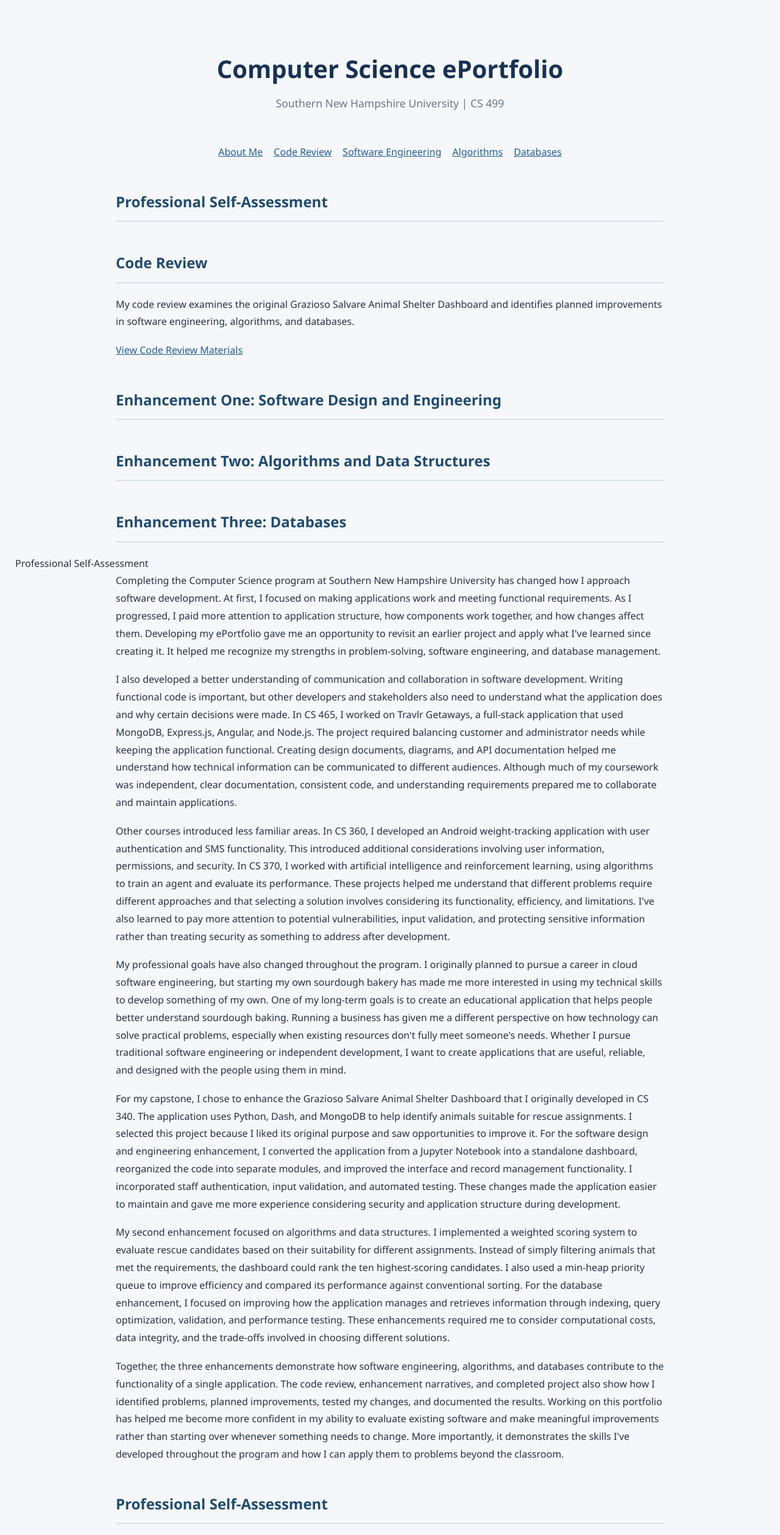
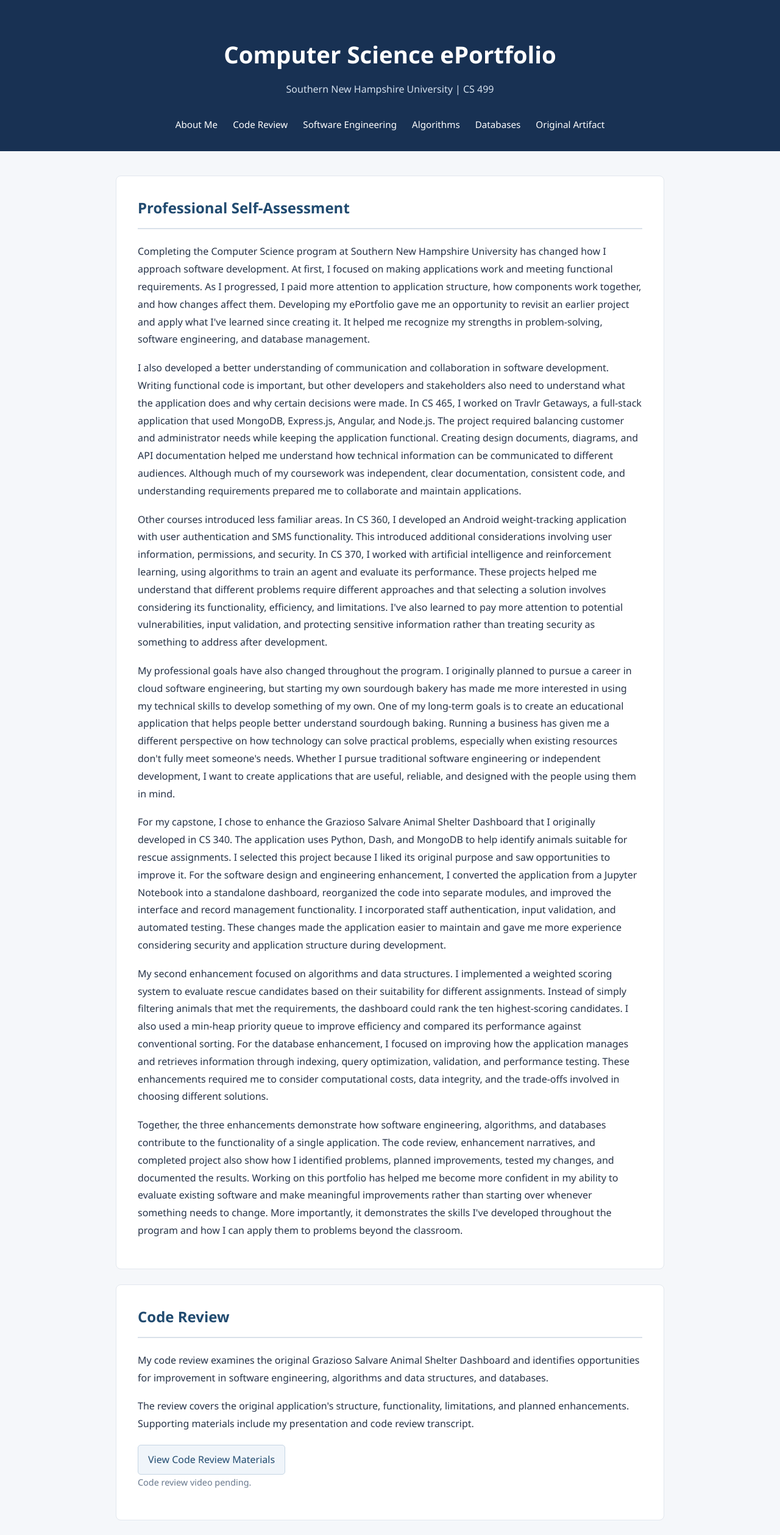
Before and after one commit to JenniferJSNHU/CS-499-ePortfolio, a plain HTML site: page index.html in a window 1280 px wide. Shown: the top 2518 px of the page at 61% size. Drawn offline with Linux system fonts and the light colour scheme.

Commit message:
Refactor HTML structure and improve styles

```diff
--- a/index.html
+++ b/index.html
@@ -1,6 +1,7 @@
 
 <!DOCTYPE html>
 <html lang="en">
+
 <head>
     <meta charset="UTF-8">
     <meta name="viewport" content="width=device-width, initial-scale=1.0">
@@ -11,42 +12,82 @@
             box-sizing: border-box;
         }
 
+        html {
+            scroll-behavior: smooth;
+        }
+
         body {
             font-family: "Segoe UI", Arial, sans-serif;
             background-color: #f5f7fa;
             color: #253247;
             line-height: 1.8;
             margin: 0;
-        padding: 50px 25px;
         }
 
-    h1, h2, p {
-        max-width: 900px;
-        margin-left: auto;
-        margin-right: auto;
+        header {
+            background-color: #183153;
+            color: white;
+            text-align: center;
+            padding: 55px 20px 30px;
         }
 
-    h1 {
-        color: #183153;
-        font-size: 2.5rem;
-        text-align: center;
-        margin-bottom: 5px;
+        header h1 {
+            font-size: 2.4rem;
+            margin: 0;
         }
 
-    h1 + p {
-        text-align: center;
-        color: #68788d;
-        font-size: 1.1rem;
-        margin-bottom: 50px;
+        header p {
+            color: #d5e0ed;
+            margin: 8px 0 0;
+        }
+
+        nav {
+            display: flex;
+            flex-wrap: wrap;
+            justify-content: center;
+            gap: 12px 25px;
+            margin-top: 30px;
+        }
+
+        nav a {
+            color: white;
+            text-decoration: none;
+            font-size: 0.95rem;
+            font-weight: 500;
+        }
+
+        nav a:hover {
+            color: #b8d7f0;
+            text-decoration: underline;
+        }
+
+        main {
+            max-width: 950px;
+            margin: 40px auto;
+            padding: 0 25px;
+        }
+
+        section {
+            background-color: white;
+            padding: 30px 35px;
+            margin-bottom: 25px;
+            border: 1px solid #e2e7ee;
+            border-radius: 8px;
         }
 
         h2 {
             color: #214b70;
             font-size: 1.5rem;
             border-bottom: 2px solid #d9e1ea;
-        padding-bottom: 10px;
-        margin-top: 45px;
-        margin-bottom: 20px;
+            padding-bottom: 12px;
+            margin-top: 0;
+            margin-bottom: 22px;
+        }
+
+        h3 {
+            color: #183153;
+            font-size: 1.15rem;
+            margin-bottom: 10px;
         }
 
         p {
@@ -63,47 +104,86 @@
             color: #173d63;
         }
 
-    @media (max-width: 600px) {
-        body {
-            padding: 25px 18px;
+        .links {
+            display: flex;
+            flex-wrap: wrap;
+            gap: 12px;
+            margin-top: 20px;
         }
 
-        h1 {
-            font-size: 2rem;
+        .links a {
+            display: inline-block;
+            padding: 9px 16px;
+            border: 1px solid #c5d5e4;
+            border-radius: 5px;
+            background-color: #f0f5fa;
+            color: #214b70;
+            text-decoration: none;
+            font-weight: 500;
+        }
+
+        .links a:hover {
+            background-color: #e1ecf6;
+        }
+
+        .note {
+            color: #68788d;
+            font-size: 0.9rem;
+        }
+
+        footer {
+            text-align: center;
+            color: #68788d;
+            padding: 20px;
+            font-size: 0.9rem;
+        }
+
+        @media (max-width: 600px) {
+            header {
+                padding: 35px 18px 25px;
+            }
+
+            header h1 {
+                font-size: 1.9rem;
+            }
+
+            main {
+                padding: 0 15px;
+            }
+
+            section {
+                padding: 22px 20px;
+            }
+
+            nav {
+                gap: 10px 18px;
             }
         }
     </style>
+</head>
 
-</head>
 <body>
+
+    <!-- portfolio header -->
+    <header>
         <h1>Computer Science ePortfolio</h1>
         <p>Southern New Hampshire University | CS 499</p>
 
-    <nav aria-label="Portfolio navigation" style="max-width: 900px; margin: 0 auto 35px; display: flex; flex-wrap: wrap; justify-content: center; gap: 18px;">
+        <nav aria-label="Portfolio navigation">
             <a href="#assessment">About Me</a>
             <a href="#code-review">Code Review</a>
             <a href="#engineering">Software Engineering</a>
             <a href="#algorithms">Algorithms</a>
             <a href="#databases">Databases</a>
+            <a href="#original">Original Artifact</a>
         </nav>
+    </header>
 
-     <h2 id="assessment">Professional Self-Assessment</h2>
+    <main>
 
-    <h2 id="code-review">Code Review</h2>
-
-    <p>
-        My code review examines the original Grazioso Salvare Animal
-        Shelter Dashboard and identifies planned improvements in
-        software engineering, algorithms, and databases.
-    </p>
-
-    <p>
-        <a href="https://github.com/JenniferJSNHU/CS-499-ePortfolio-Repository/tree/main/Code%20Review">
-            View Code Review Materials
-        </a>
-    </p>
-
-    <h2 id="engineering">Enhancement One: Software Design and Engineering</h2>  <h2 id="algorithms">Enhancement Two: Algorithms and Data Structures</h2>  <h2 id="databases">Enhancement Three: Databases</h2>Professional Self-Assessment</h2>
+        <!-- professional self-assessment -->
+        <section id="assessment">
+            <h2>Professional Self-Assessment</h2>
 
             <p>Completing the Computer Science program at Southern New Hampshire University has changed how I approach software development. At first, I focused on making applications work and meeting functional requirements. As I progressed, I paid more attention to application structure, how components work together, and how changes affect them. Developing my ePortfolio gave me an opportunity to revisit an earlier project and apply what I've learned since creating it. It helped me recognize my strengths in problem-solving, software engineering, and database management.</p>
 
@@ -118,14 +198,117 @@
             <p>My second enhancement focused on algorithms and data structures. I implemented a weighted scoring system to evaluate rescue candidates based on their suitability for different assignments. Instead of simply filtering animals that met the requirements, the dashboard could rank the ten highest-scoring candidates. I also used a min-heap priority queue to improve efficiency and compared its performance against conventional sorting. For the database enhancement, I focused on improving how the application manages and retrieves information through indexing, query optimization, validation, and performance testing. These enhancements required me to consider computational costs, data integrity, and the trade-offs involved in choosing different solutions.</p>
 
             <p>Together, the three enhancements demonstrate how software engineering, algorithms, and databases contribute to the functionality of a single application. The code review, enhancement narratives, and completed project also show how I identified problems, planned improvements, tested my changes, and documented the results. Working on this portfolio has helped me become more confident in my ability to evaluate existing software and make meaningful improvements rather than starting over whenever something needs to change. More importantly, it demonstrates the skills I've developed throughout the program and how I can apply them to problems beyond the classroom.</p>
+        </section>
 
+        <!-- code review -->
+        <section id="code-review">
+            <h2>Code Review</h2>
 
-     <h2 id="assessment">Professional Self-Assessment</h2>  <h2 id="code-review">Code Review</h2>  <h2 id="engineering">Enhancement One: Software Design and Engineering</h2>  <h2 id="algorithms">Enhancement Two: Algorithms and Data Structures</h2>  <h2 id="databases">Enhancement Three: Databases</h2>Code Review</h2>
+            <p>My code review examines the original Grazioso Salvare Animal Shelter Dashboard and identifies opportunities for improvement in software engineering, algorithms and data structures, and databases.</p>
 
-     <h2 id="assessment">Professional Self-Assessment</h2>  <h2 id="code-review">Code Review</h2>  <h2 id="engineering">Enhancement One: Software Design and Engineering</h2>  <h2 id="algorithms">Enhancement Two: Algorithms and Data Structures</h2>  <h2 id="databases">Enhancement Three: Databases</h2>Enhancement One: Software Design and Engineering</h2>
+            <p>The review covers the original application's structure, functionality, limitations, and planned enhancements. Supporting materials include my presentation and code review transcript.</p>
 
-     <h2 id="assessment">Professional Self-Assessment</h2>  <h2 id="code-review">Code Review</h2>  <h2 id="engineering">Enhancement One: Software Design and Engineering</h2>  <h2 id="algorithms">Enhancement Two: Algorithms and Data Structures</h2>  <h2 id="databases">Enhancement Three: Databases</h2>Enhancement Two: Algorithms and Data Structures</h2>
+            <div class="links">
+                <a href="https://github.com/JenniferJSNHU/CS-499-ePortfolio-Repository/tree/main/Code%20Review">
+                    View Code Review Materials
+                </a>
+            </div>
 
-     <h2 id="assessment">Professional Self-Assessment</h2>  <h2 id="code-review">Code Review</h2>  <h2 id="engineering">Enhancement One: Software Design and Engineering</h2>  <h2 id="algorithms">Enhancement Two: Algorithms and Data Structures</h2>  <h2 id="databases">Enhancement Three: Databases</h2>Enhancement Three: Databases</h2>
+            <p class="note">Code review video pending.</p>
+        </section>
+
+        <!-- software engineering enhancement -->
+        <section id="engineering">
+            <h2>Enhancement One: Software Design and Engineering</h2>
+
+            <p>This enhancement focuses on improving the structure, functionality, and maintainability of the Grazioso Salvare Animal Shelter Dashboard.</p>
+
+            <p>I converted the original Jupyter Notebook into a standalone Dash application and reorganized the code into separate modules. I also redesigned the dashboard interface and added functionality for managing animal records.</p>
+
+            <p>Additional improvements include staff authentication, input validation, and automated unit testing. These changes improved the application's organization and made it easier to maintain and expand.</p>
+
+            <div class="links">
+                <a href="https://github.com/JenniferJSNHU/CS-499-ePortfolio-Repository/tree/main/Enhancement%201%20-%20Software%20Engineering">
+                    View Enhancement One Files
+                </a>
+            </div>
+        </section>
+
+        <!-- algorithms enhancement -->
+        <section id="algorithms">
+            <h2>Enhancement Two: Algorithms and Data Structures</h2>
+
+            <p>This enhancement focuses on improving how the dashboard evaluates and ranks animals for different rescue assignments.</p>
+
+            <p>I developed a weighted scoring algorithm that evaluates rescue candidates based on breed and age. The scoring system ranks animals according to their suitability for water rescue, mountain rescue, and disaster tracking assignments.</p>
+
+            <p>I also implemented a min-heap priority queue using Python's heapq module to identify the ten highest-scoring candidates. This approach reduced unnecessary sorting and improved efficiency when processing larger datasets.</p>
+
+            <div class="links">
+                <a href="https://github.com/JenniferJSNHU/CS-499-ePortfolio-Repository/tree/main/Enhancement%202%20-%20Algorithms">
+                    View Enhancement Two Files
+                </a>
+            </div>
+        </section>
+
+        <!-- database enhancement -->
+        <section id="databases">
+            <h2>Enhancement Three: Databases</h2>
+
+            <p>This enhancement focuses on improving the efficiency, reliability, and security of database operations in the Grazioso Salvare Animal Shelter Dashboard.</p>
+
+            <p>I improved the MongoDB database functionality through indexing, query optimization, validation, and performance testing. These changes address the way the application retrieves, updates, and manages animal records.</p>
+
+            <p>I also compared indexed queries against collection scans to evaluate database performance. The supporting files include benchmark scripts, testing results, and documentation of the database improvements.</p>
+
+            <div class="links">
+                <a href="https://github.com/JenniferJSNHU/CS-499-ePortfolio-Repository/tree/main/Enhancement%203%20-%20Databases">
+                    View Enhancement Three Files
+                </a>
+            </div>
+        </section>
+
+        <!-- original project -->
+        <section id="original">
+            <h2>Original Artifact</h2>
+
+            <p>The original Grazioso Salvare Animal Shelter Dashboard was developed in CS 340: Client/Server Development.</p>
+
+            <p>The project used Python, Dash, and MongoDB to display animal shelter records and filter candidates for rescue assignments. This original version serves as the foundation for the three enhancements completed during CS 499.</p>
+
+            <div class="links">
+                <a href="https://github.com/JenniferJSNHU/CS-499-ePortfolio-Repository/tree/main/Original%20Artifact">
+                    View Original Project
+                </a>
+            </div>
+        </section>
+
+        <!-- completed application -->
+        <section id="dashboard">
+            <h2>Completed Dashboard</h2>
+
+            <p>The completed Grazioso Salvare Animal Shelter Dashboard combines the software engineering, algorithm, and database enhancements into one application.</p>
+
+            <div class="links">
+                <a href="https://grazioso-salvare-dashboard.onrender.com"
+                   target="_blank" rel="noopener noreferrer">
+                    View Live Dashboard
+                </a>
+
+                <a href="https://github.com/JenniferJSNHU/Grazioso-Salvare-Dashboard"
+                   target="_blank" rel="noopener noreferrer">
+                    View Final Source Code
+                </a>
+            </div>
+        </section>
+
+    </main>
+
+    <!-- footer -->
+    <footer>
+        <p>CS 499 Computer Science ePortfolio</p>
+        <p>Southern New Hampshire University</p>
+    </footer>
+
 </body>
 </html>
```
Lines whose indentation alone changed are shown as unchanged.
